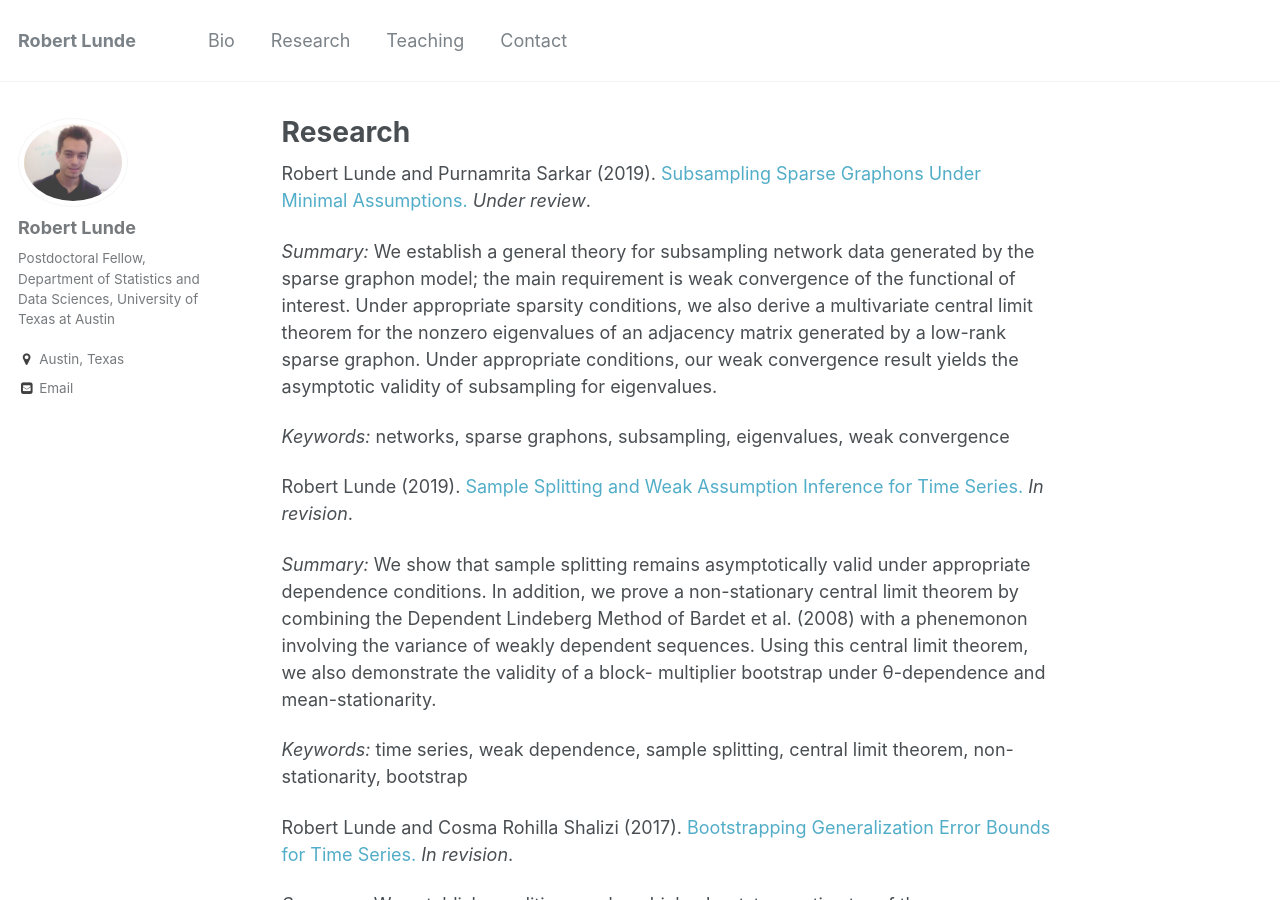
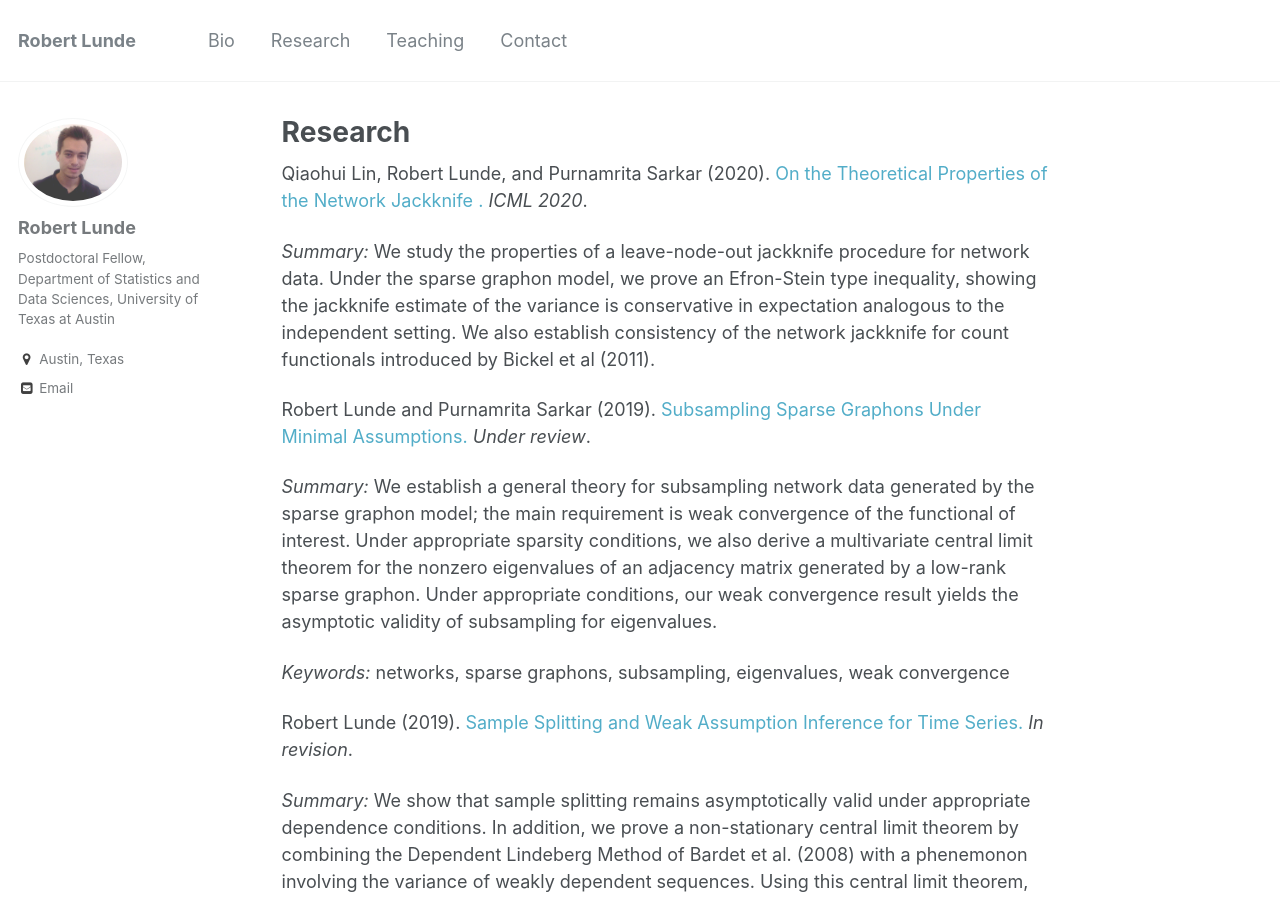
Before and after one commit to rslunde/rslunde.github.io, a Jekyll site: the page built from _pages/research.md, in a window 1280 px wide and 900 px high. Built offline with Jekyll 4.4.1, drawn with Linux system fonts in a browser that asks for light colours.

Commit message:
Update research.md

```diff
--- a/_pages/research.md
+++ b/_pages/research.md
@@ -3,6 +3,11 @@ title: "Research"
 permalink: /research/
 author_profile: true
 ---
+Qiaohui Lin, Robert Lunde, and Purnamrita Sarkar (2020). [On the Theoretical Properties of the Network Jackknife .](https://proceedings.icml.cc/static/paper_files/icml/2020/6137-Paper.pdf) <i>ICML 2020</i>.
+
+<i>Summary:</i> We study the properties of a leave-node-out jackknife procedure for network data.  Under the sparse graphon model, we prove an Efron-Stein type inequality, showing the jackknife estimate of the variance is conservative in expectation analogous to the independent setting.  We also establish consistency of the network jackknife for count functionals introduced by Bickel et al (2011).
+
+
 Robert Lunde and Purnamrita Sarkar (2019). [Subsampling Sparse Graphons Under Minimal Assumptions.](https://arxiv.org/pdf/1907.12528.pdf) <i>Under review</i>.
 
 <i>Summary:</i> We establish a general theory for subsampling network data generated by the sparse
```
